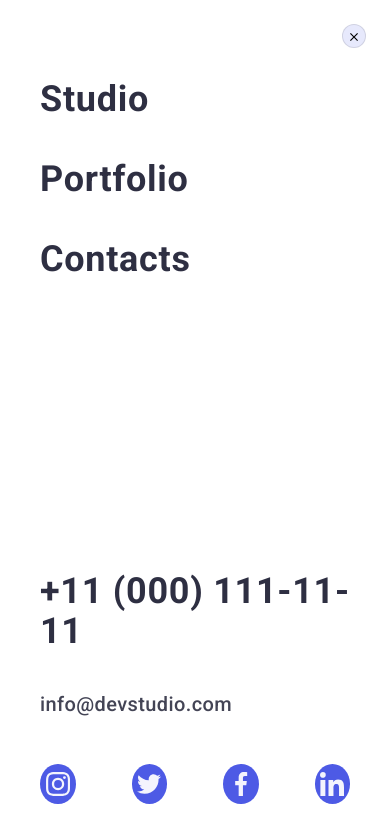
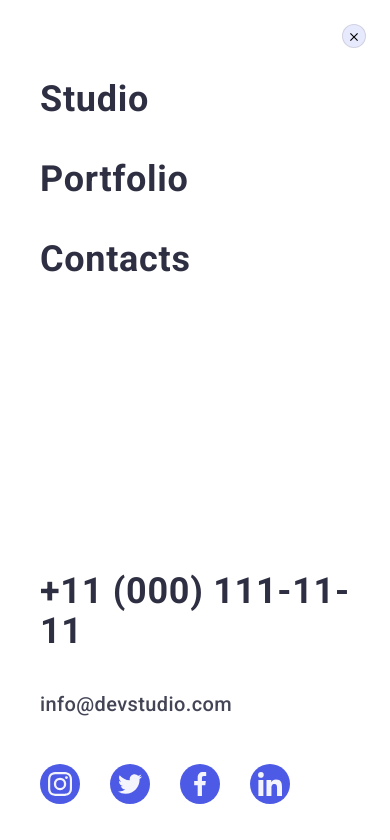
Before and after one commit to yulii0/goit-markup-hw-07, a plain HTML site: page index.html in a window 390 px wide. Both pictures are taken after a click on the button 359 px from the left and 36 px from the top of the page. Shown: the top 840 px of the page. Drawn offline with nearby package versions, Linux system fonts and the light colour scheme.

Commit message:
Update mobile.css

```diff
--- a/css/mobile.css
+++ b/css/mobile.css
@@ -80,3 +80,10 @@
   }
 
 }
+
+/* MENU */
+@media screen and (max-width:410px) {
+  .social-list-mobile {
+    gap: 30px;
+  }
+}
```
